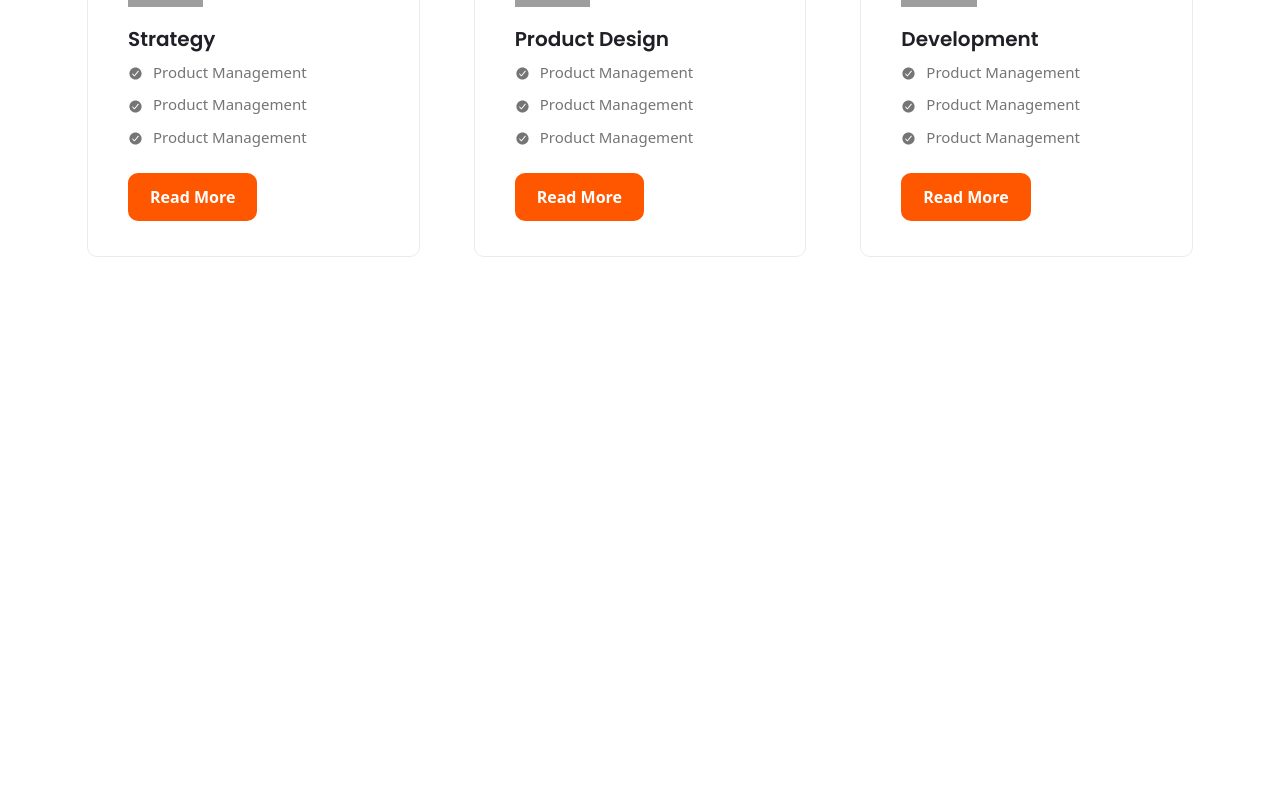
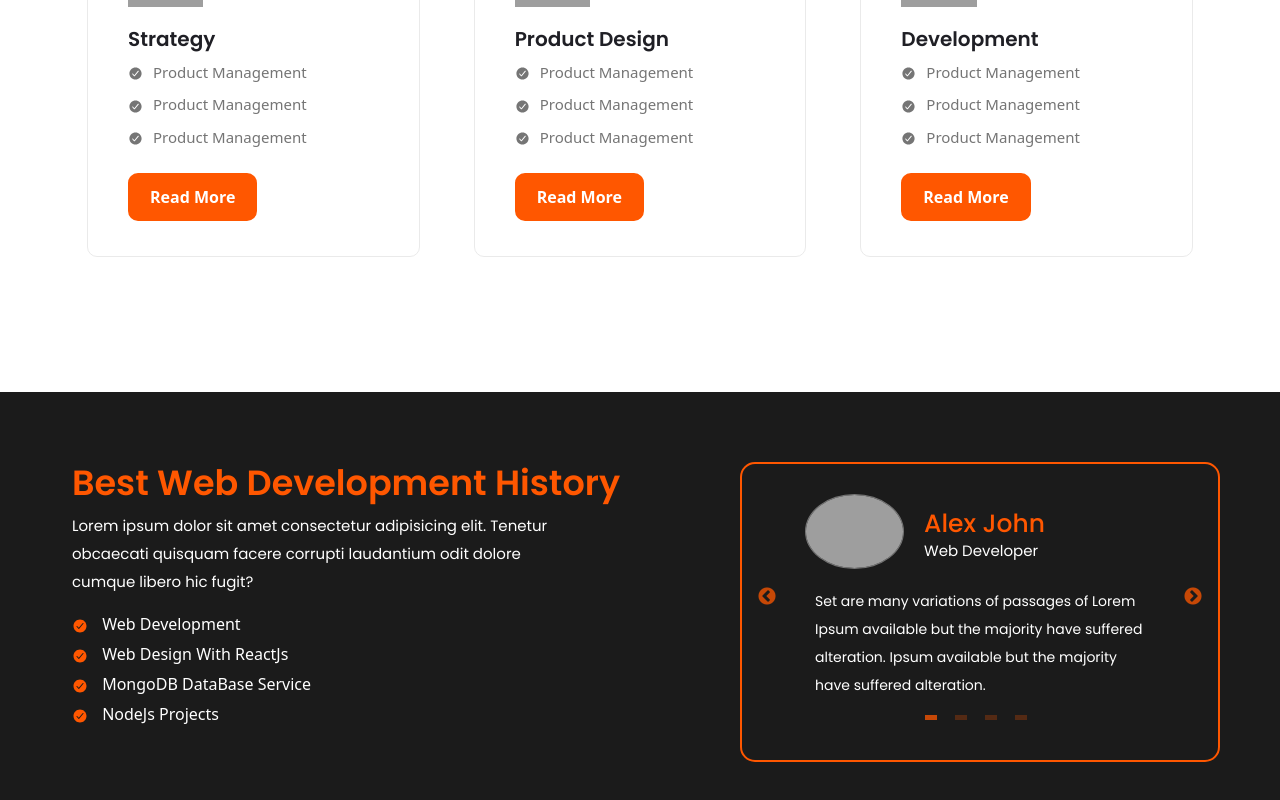
Before and after one commit to amitbd599/project_4, a React (Create React App) app: page / in a window 1280 px wide. Shown: the part 4649-5449 px from the top of the page. Before the commit the page ends 5041 px from the top, so only its background shows below. Built offline with nearby package versions, Linux system fonts and the light colour scheme; grey boxes are pictures that could not be loaded.

Commit message:
add testimonial

```diff
--- /dev/null
+++ b/public/assets/scss/components/_testimonial.scss
@@ -0,0 +1,85 @@
+.testimonial {
+  min-height: 400px;
+  background: rgb(27, 27, 27);
+  .wrapper {
+    .leftSide {
+      .textBody {
+        padding: 70px 0;
+        h2 {
+          font-size: 35px;
+          font-weight: 600;
+          color: var(--primary-theme-color);
+        }
+        p {
+          font-size: 15px;
+          color: var(--color-white);
+          padding-right: 50px;
+        }
+        .listItem{
+          ul{
+            padding-left: 0 !important;
+             li{
+               color: var(--color-white);
+               margin-bottom: 6px;
+             }
+             .icon{
+               color: var(--primary-theme-color);
+               margin-right: 10px;
+             }
+          }
+        }
+      }
+    }
+    .rightSide {
+      padding: 70px 0;
+      .textBody {
+        .overlay {
+          .item {
+            // display: flex !important;
+          }
+          border-radius: 15px;
+          width: auto;
+          margin-left: 100px;
+          min-height: 300px;
+          border: 2px solid var(--primary-theme-color);
+          padding: 30px 40px;
+          img {
+            width: 25%;
+            border-radius: 50%;
+            border: 1px solid var(--paragraph-color);
+            margin-left: 23px;
+          }
+          .name {
+            font-size: 25px;
+            margin-top: 15px;
+            color: var(--primary-theme-color);
+          }
+          .position {
+            margin-top: -10px;
+            font-size: 15px;
+            color: var(--color-white);
+          }
+          .des {
+            font-size: 14px;
+            color: var(--color-white);
+            margin-top: 18px;
+            padding: 0 33px;
+          }
+          .slick-prev:before,
+          .slick-next:before {
+            color: var(--primary-theme-color);
+          }
+          .slick-dots{
+            bottom: -36px;
+          }
+          .slick-dots li button:before {
+            height: 5px;
+            content: '';
+            width: 12px;
+            background: var(--primary-theme-color);
+        }
+        }
+      }
+    }
+  }
+}
--- a/public/assets/scss/style.scss
+++ b/public/assets/scss/style.scss
@@ -73,6 +73,7 @@ STYLE SHEET INDEX END
 @import "components/priceingTable.scss";
 @import "components/project_section";
 @import "components/serviceOption";
+@import "components/testimonial";
 /****************************************************
                  Footer Styles
 *****************************************************/
--- /dev/null
+++ b/src/Data/Testimonial.js
@@ -0,0 +1,28 @@
+const Testimonial = [
+  {
+    name: "Alex John",
+    position:"Web Developer",
+    img: "https://res.cloudinary.com/amitjs/image/upload/v1651588238/Client%20Img/Man%20600%2A600/193321431_775587776678149_1291036863068516247_n-removebg-preview_5_mpjcn1.png",
+    des: "Set are many variations of passages of Lorem Ipsum available but the majority have suffered alteration. Ipsum available but the majority have suffered alteration.",
+  },
+  {
+    name: "Maria Lima",
+    position:"App Developer",
+    img: "https://res.cloudinary.com/amitjs/image/upload/v1651588629/Client%20Img/Woman%20600%2A600/193321431_775587776678149_1291036863068516247_n-removebg-preview_4_e6wj1w.png",
+    des: "Lorem Ipsum available but the majority have suffered alteration. Ipsum ere are many variations of passages of  available but the majority have suffered alteration.",
+  },
+  {
+    name: "Amit Siha",
+    position:"Web Designer",
+    img: "https://res.cloudinary.com/amitjs/image/upload/v1651588236/Client%20Img/Man%20600%2A600/193321431_775587776678149_1291036863068516247_n-removebg-preview_11_are1mo.png",
+    des: "Majority ere are many variations of passages of Lorem Ipsum available but the majority have suffered alteration. Ipsum available but the majority have suffered alteration.",
+  },
+  {
+    name: "LIli Ritue",
+    position:"Desktop Developer",
+    img: "https://res.cloudinary.com/amitjs/image/upload/v1651588628/Client%20Img/Woman%20600%2A600/193321431_775587776678149_1291036863068516247_n-removebg-preview_2_ges2jl.png",
+    des: "Ipsum available are many variations of passages of Lorem Ipsum available but the majority have suffered alteration. but the majority have suffered alteration.",
+  },
+];
+
+export default Testimonial;
--- a/src/Script/Slider_Script_Data.js
+++ b/src/Script/Slider_Script_Data.js
@@ -10,3 +10,13 @@ export const SliderSettings = {
   easing: "fade",
   adaptiveHeight: true
   };
+export const TestimonialSliderSetting = {
+  infinite: true,
+  slidesToShow: 3,
+  slidesToScroll: 1,
+  dots: true,
+  arrows: true,
+  fade: true,
+  easing: "fade",
+  adaptiveHeight: true
+  };
--- a/src/home/DigitalCleaningService.jsx
+++ b/src/home/DigitalCleaningService.jsx
@@ -8,9 +8,10 @@ import ProjectSection from "../components/FeatureHouse/ProjectSection";
 import Header from "../components/header/Header";
 import { IoCheckmarkCircle } from "react-icons/io5";
 import serviceData from "../Data/ServiceData";
+import Testimonial from "../Data/Testimonial";
 
 import sliderList from "../Data/SlideList";
-import { SliderSettings } from "../Script/Slider_Script_Data";
+import { SliderSettings, TestimonialSliderSetting } from "../Script/Slider_Script_Data";
 class DigitalCleaningService extends Component {
   render() {
     const featureImg = (
@@ -204,19 +205,19 @@ class DigitalCleaningService extends Component {
                       <div className="listItems">
                         <div className="listItem">
                           <span className="text">
-                            <IoCheckmarkCircle className="mr-10"/>
+                            <IoCheckmarkCircle className="mr-10" />
                             Product Management
                           </span>
                         </div>
                         <div className="listItem">
                           <span className="text">
-                            <IoCheckmarkCircle className="mr-10"/>
+                            <IoCheckmarkCircle className="mr-10" />
                             Product Management
                           </span>
                         </div>
                         <div className="listItem">
                           <span className="text">
-                            <IoCheckmarkCircle className="mr-10"/>
+                            <IoCheckmarkCircle className="mr-10" />
                             Product Management
                           </span>
                         </div>
@@ -232,6 +233,59 @@ class DigitalCleaningService extends Component {
           </div>
         </div>
         {/* Service Option End*/}
+
+        <div className="testimonial">
+          <div className="wrapper">
+            <Container>
+              <Row>
+                <Col md={6} className="leftSide">
+                  <div className="textBody">
+                    <h2>Best Web Development History</h2>
+                    <p>
+                      Lorem ipsum dolor sit amet consectetur adipisicing elit.
+                      Tenetur obcaecati quisquam facere corrupti laudantium odit
+                      dolore cumque libero hic fugit?
+                    </p>
+                    <div className="listItem">
+                      <ul>
+                        <li> <IoCheckmarkCircle className="icon"/> Web Development</li>
+                        <li> <IoCheckmarkCircle className="icon"/> Web Design With ReactJs</li>
+                        <li> <IoCheckmarkCircle className="icon"/> MongoDB DataBase Service</li>
+                        <li> <IoCheckmarkCircle className="icon"/> NodeJs Projects</li>
+                      </ul>
+                    </div>
+                  </div>
+                </Col>
+                <Col md={6} className="rightSide">
+                  <div className="textBody">
+                    <div className="overlay">
+                      <Slider {...TestimonialSliderSetting}>
+                        {Testimonial.map((value, index) => (
+                          <div className="item">
+                            <div className="d-flex">
+                              <img
+                                className="img-fluid mr-20"
+                                src={value.img}
+                                alt=""
+                              />
+                              <div>
+                                <h3 className="name">{value.name}</h3>
+                                <p className="position">{value.position}</p>
+                              </div>
+                            </div>
+                            <div>
+                              <p className="des">{value.des}</p>
+                            </div>
+                          </div>
+                        ))}
+                      </Slider>
+                    </div>
+                  </div>
+                </Col>
+              </Row>
+            </Container>
+          </div>
+        </div>
       </Fragment>
     );
   }
```
